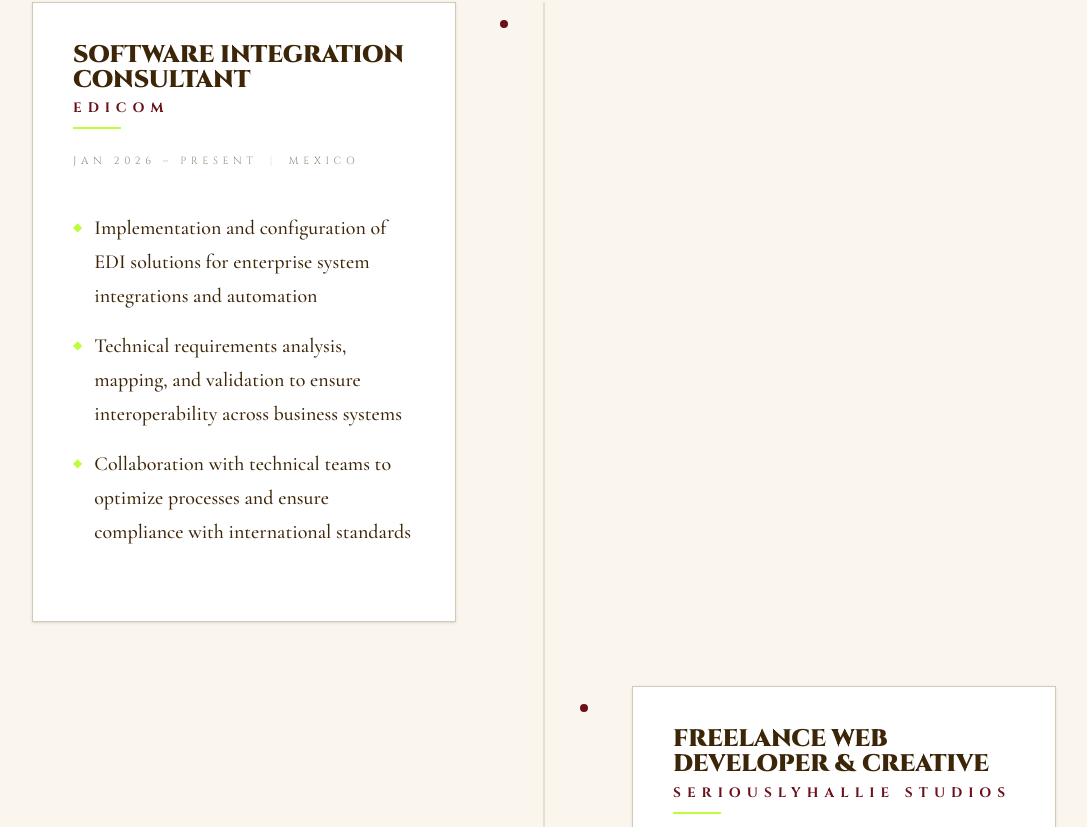
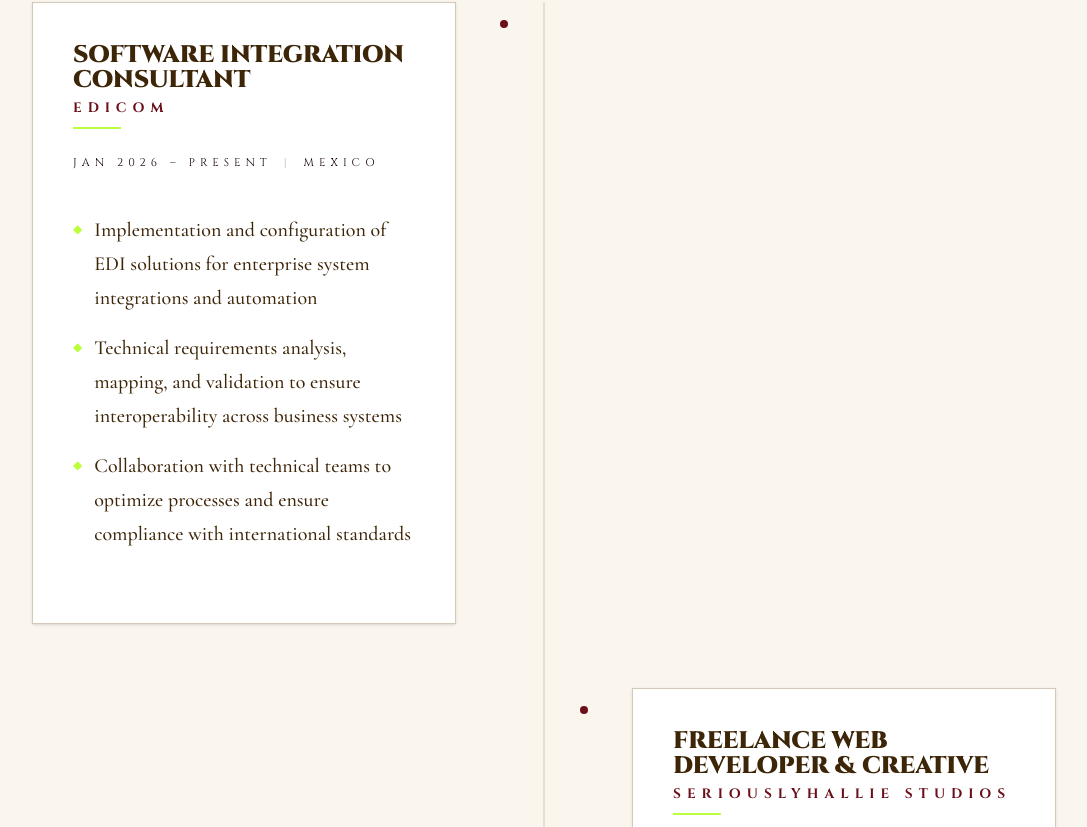
Before and after one commit to Laibrez/laibrez.github.io, a Next.js app: page / in a window 1280 px wide. Shown: the part 3493-4320 px from the top of the page, without its empty margins (96-1183 px from the left). Built offline with nearby package versions, Linux system fonts and the light colour scheme.

Commit message:
UI Refinement: Made experience dates and locations high-contrast black and bold

```diff
--- a/components/Experience.tsx
+++ b/components/Experience.tsx
@@ -118,9 +118,9 @@ export default function Experience() {
                       <div className="w-12 h-[2px] bg-[#BAFF39] mt-3" />
                     </div>
 
-                    <div className="vogue-label text-[0.65rem] text-[#9a8e7e] mt-4 mb-10 flex flex-wrap gap-2 uppercase tracking-[0.2em]">
+                    <div className="vogue-label text-[0.7rem] text-[#1a0405] font-black mt-4 mb-10 flex flex-wrap gap-2 uppercase tracking-[0.3em]">
                        <span>{exp.dateRange}</span>
-                       <span className="opacity-40 px-1">|</span>
+                       <span className="opacity-40 px-1 font-normal">|</span>
                        <span>{exp.location}</span>
                     </div>
 
```
